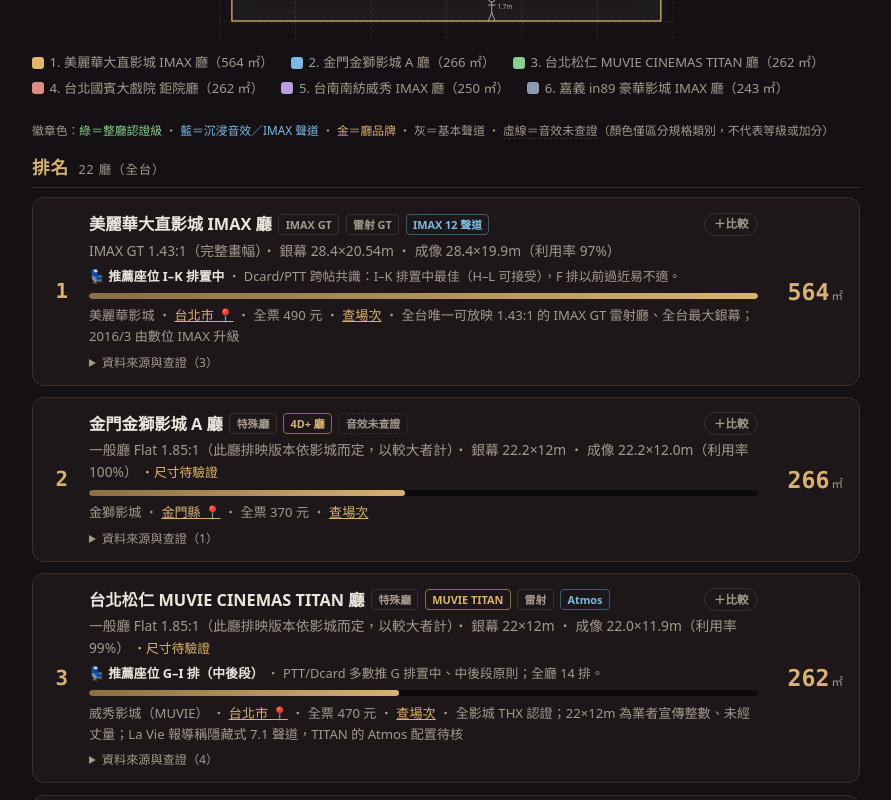
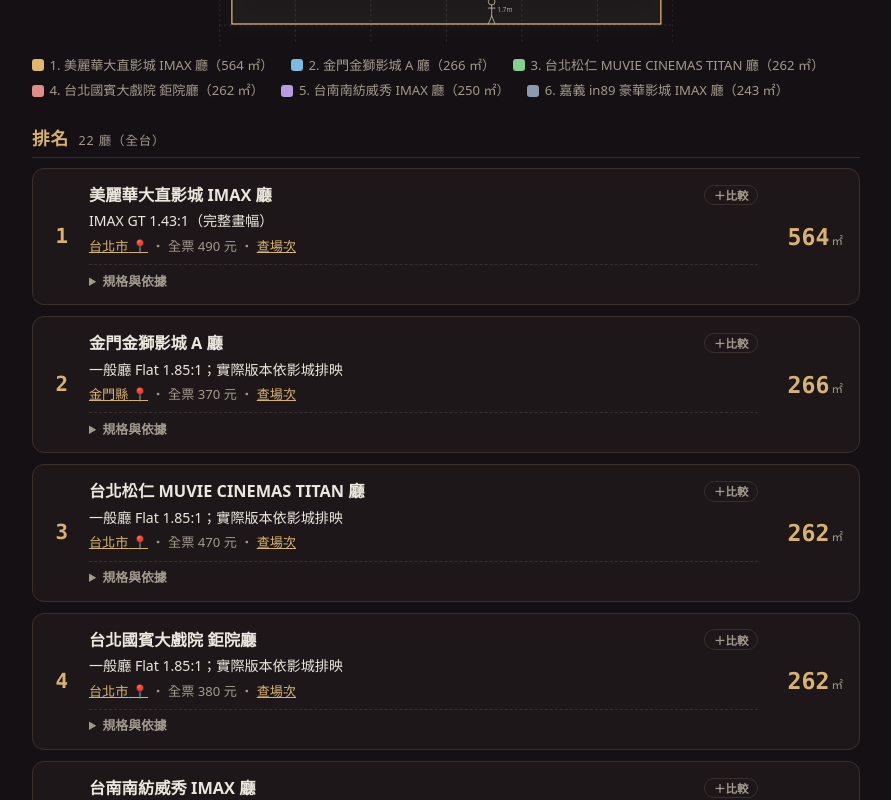
Before and after one commit to cowton0627/taiwan-theater, a React (Vite) app: page / in a window 1280 px wide. Shown: the part 900-1700 px from the top of the page, without its empty margins (194-1085 px from the left). Built offline with nearby package versions, Linux system fonts and the light colour scheme.

Commit message:
卡片資訊架構改版：漸進展開規格與評分依據

```diff
--- a/src/App.tsx
+++ b/src/App.tsx
@@ -1,4 +1,5 @@
 import { useEffect, useMemo, useRef, useState } from 'react';
+import type { ReactNode } from 'react';
 import screensData from './data/screens.json';
 import filmsData from './data/films.json';
 import { customVersion, fitFilm, fitImage } from './lib/fit';
@@ -100,31 +101,6 @@
   SURROUND_5_1: '音效未查證',
 };
 
-const AUDIO_TIER_CLASS: Record<AudioTier, string> = {
-  DOLBY_CINEMA: 'tier-cert',
-  DVA: 'tier-cert',
-  IMAX_12CH: 'tier-imax',
-  IMAX_5CH: 'tier-imax',
-  ATMOS: 'tier-atmos',
-  AURO_11_1: 'tier-atmos',
-  SURROUND_7_1: 'tier-basic',
-  SURROUND_5_1: 'tier-unknown',
-};
-
-/**
- * 音效層級徽章；與 hallCategory／brandLabel 重複時不重掛
- * （該情況由 categoryBadgeClass／brandBadgeClass 把既有徽章染成認證綠）
- */
-function AudioTierBadge({ s }: { s: Screen }) {
-  if (s.audioTier === 'DOLBY_CINEMA' && s.hallCategory === 'DOLBY_CINEMA') return null;
-  if (s.audioTier === 'DVA' && s.brandLabel === 'DVA') return null;
-  return (
-    <span className={`badge ${AUDIO_TIER_CLASS[s.audioTier]}`} title={s.audio}>
-      {AUDIO_TIER_LABELS[s.audioTier]}
-    </span>
-  );
-}
-
 /** 城市顯示：有地址時連到 Google Maps 搜尋，否則純文字 */
 function CityLink({ s }: { s: Screen }) {
   if (!s.address) return <>{s.city}</>;
@@ -164,16 +140,29 @@
   );
 }
 
-/** 杜比影院類別徽章＝整廳認證，染認證綠 */
-function categoryBadgeClass(s: Screen) {
-  return s.hallCategory === 'DOLBY_CINEMA' ? 'badge tier-cert' : 'badge';
+/** 廳型欄位合併類別與品牌，避免「杜比影院／Dolby Cinema」同義資訊重複。 */
+function hallTypeLabel(s: Screen) {
+  if (s.hallCategory === 'DOLBY_CINEMA') return '杜比影院';
+  if (s.brandLabel === 'DVA') return 'DVA 特殊廳';
+  if (s.brandLabel) return `${s.brandLabel}（${CATEGORY_LABELS[s.hallCategory]}）`;
+  return CATEGORY_LABELS[s.hallCategory];
 }
 
-/** DVA 品牌徽章＝認證級授權，染認證綠；其餘維持品牌金 */
-function brandBadgeClass(s: Screen) {
-  return s.brandLabel === 'DVA' || s.brandLabel === 'Dolby Cinema'
-    ? 'badge brand tier-cert'
-    : 'badge brand';
+function SpecField({
+  label,
+  children,
+  className = '',
+}: {
+  label: string;
+  children: ReactNode;
+  className?: string;
+}) {
+  return (
+    <div className={`spec-field ${className}`}>
+      <dt>{label}</dt>
+      <dd>{children}</dd>
+    </div>
+  );
 }
 
 /**
@@ -495,8 +484,6 @@
     });
   }, [fits, sortMode, scoreMap]);
 
-  const maxArea = fits[0]?.imageAreaM2 ?? 1;
-
   /** 尺寸未公布廳（單一清單；地區語意交給篩選器，避免多個「第 1 名」歧義） */
   const unsized = useMemo(() => pool.filter((s) => !isSized(s)), [pool]);
 
@@ -710,7 +697,8 @@
 	              得分卡（本站預設分值，公式透明可調）：可放映 1.43 +1 ・ 杜比影院認證 +1 ・ DVA 授權
 	              +0.5 ・ 沉浸音效 +1 ・ 雷射投影 +1（雙機／RGB 再 +0.5）・
 	              成像面積比例 0–2（＝2×成像÷範圍內最大成像）・ 放映本片最大畫幅版 +1（1.43 廳不重複計）。
-              未查證項目標「？」不扣分；網友口碑分（0–2）尚未接入。
+	              未查證項目標「？」不扣分；網友口碑分（0–2）尚未接入。{' '}
+	              <a href="#score-method">查看完整評分方式</a>
 	            </p>
           </div>
         )}
@@ -791,17 +779,6 @@
       )}
 
       {pool.length > 0 && (
-        <p className="badge-legend">
-          徽章色：<span className="lg-cert">綠＝整廳認證級</span> ・{' '}
-          <span className="lg-imax">藍＝沉浸音效／IMAX 聲道</span> ・{' '}
-          <span className="lg-brand">金＝廳品牌</span> ・{' '}
-          <span className="lg-basic">灰＝基本聲道</span> ・{' '}
-          <span className="lg-unknown">虛線＝音效未查證</span>
-          （顏色僅區分規格類別，不代表等級或加分）
-        </p>
-      )}
-
-      {pool.length > 0 && (
         <section className="region-group">
           <h2 className="region-title">
             排名
@@ -835,12 +812,12 @@
                 tabIndex={0}
 	                aria-pressed={selected.has(fit.screen.id)}
 	                onClick={(e) => {
-                  if ((e.target as HTMLElement).closest('a, details, summary')) return;
+	                  if ((e.target as HTMLElement).closest('a, button, input, details, summary')) return;
 	                  toggleSelect(fit.screen.id);
 	                }}
 	                onKeyDown={(e) => {
 	                  if (e.key !== 'Enter' && e.key !== ' ') return;
-                  if ((e.target as HTMLElement).closest('a, details, summary')) return;
+	                  if ((e.target as HTMLElement).closest('a, button, input, details, summary')) return;
                   e.preventDefault();
                   toggleSelect(fit.screen.id);
                 }}
@@ -849,26 +826,60 @@
 	                <div className="card-body">
 	                  <h3>
 	                    {fit.screen.name}
-                    <span className={categoryBadgeClass(fit.screen)}>
-                      {CATEGORY_LABELS[fit.screen.hallCategory]}
-                    </span>
-                    {fit.screen.brandLabel && (
-                      <span className={brandBadgeClass(fit.screen)}>{fit.screen.brandLabel}</span>
-                    )}
-                    {fit.screen.projection && (
-                      <span className="badge">{fit.screen.projection}</span>
-                    )}
-                    <AudioTierBadge s={fit.screen} />
-                    <span
+	                    <button
+	                      type="button"
 	                      className={
 	                        selected.has(fit.screen.id) ? 'compare-pill on' : 'compare-pill'
 	                      }
+	                      aria-pressed={selected.has(fit.screen.id)}
+	                      onClick={(e) => {
+	                        e.stopPropagation();
+	                        toggleSelect(fit.screen.id);
+	                      }}
 	                    >
 	                      {selected.has(fit.screen.id) ? '✓ 比較中' : '＋比較'}
+	                    </button>
+	                  </h3>
+	                  <p className="key-takeaway">
+	                    {fit.version.label}
+	                    {fit.versionFallback &&
+	                      fit.screen.hallCategory !== 'PREMIUM' &&
+	                      fit.screen.hallCategory !== 'STANDARD' &&
+	                      '；本片無此廳型專屬版本'}
+	                    {fit.versionUncertain && '；實際版本依影城排映'}
+	                  </p>
+	                  <p className="meta">
+	                    <CityLink s={fit.screen} /> ・{' '}
+	                    {fit.screen.priceNTD != null && (
+	                      <span className="price" title={fit.screen.priceNotes ?? '全票價僅供參考，不計入排序'}>
+	                        全票 {fit.screen.priceNTD} 元 ・{' '}
 	                      </span>
-                  </h3>
+	                    )}
+	                    {fit.screen.priceNTD == null && <span className="price">票價待確認 ・ </span>}
+	                    <a href={fit.screen.booking} target="_blank" rel="noreferrer">
+	                      查場次
+	                    </a>
+	                  </p>
+	                  <details className="evidence-fold">
+	                    <summary>規格與依據</summary>
+	                    <dl className="spec-grid">
+	                      <SpecField label="廳型">{hallTypeLabel(fit.screen)}</SpecField>
+	                      <SpecField label="投影">{fit.screen.projection ?? '未公布'}</SpecField>
+	                      <SpecField
+	                        label="音效"
+	                        className={fit.screen.audioTier === 'SURROUND_5_1' ? 'spec-unknown' : ''}
+	                      >
+	                        {AUDIO_TIER_LABELS[fit.screen.audioTier]}
+	                        {fit.screen.audio && `（${fit.screen.audio}）`}
+	                      </SpecField>
+	                    </dl>
 	                    <p className="dims">
-                    {fit.version.label}
+	                      銀幕 {fit.screen.widthM}×{fit.screen.heightM}m ・ 成像{' '}
+	                      {fit.imageWidthM.toFixed(1)}×{fit.imageHeightM.toFixed(1)}m ・ 銀幕利用率{' '}
+	                      {(fit.screenUsage * 100).toFixed(0)}%
+	                    </p>
+	                    <p className="evidence-note">
+	                      版本：{fit.version.label}
 	                      {fit.versionFallback &&
 	                        fit.screen.hallCategory !== 'PREMIUM' &&
 	                        fit.screen.hallCategory !== 'STANDARD' &&
@@ -876,16 +887,30 @@
 	                      {fit.versionUncertain && '（此廳排映版本依影城而定，以較大者計）'}
 	                      {fit.version.confidence === 'reported' && '（畫幅為媒體報導值）'}
 	                      {fit.version.confidence === 'expected' && '（畫幅未定，此為預期值）'}
-                    ・ 銀幕 {fit.screen.widthM}×{fit.screen.heightM}m ・ 成像{' '}
-                    {fit.imageWidthM.toFixed(1)}×{fit.imageHeightM.toFixed(1)}m（利用率{' '}
-                    {(fit.screenUsage * 100).toFixed(0)}%）
-                    {!fit.screen.verified && (
-                      <span className="unverified-note" title="尺寸為社群流傳值，尚未查證">
-                        {' '}
-                        ・尺寸待驗證
+	                    </p>
+	                    <p className="evidence-note">
+	                      查證狀態：
+	                      {fit.screen.verified ? '銀幕尺寸已查證' : '銀幕尺寸待驗證'}
+	                      {fit.screen.notes && ` ・ ${fit.screen.notes}`}
+	                    </p>
+	                    {sortMode === 'score' && scoreMap.get(fit.screen.id) && (
+	                      <div className="score-breakdown">
+	                        <div className="score-breakdown-head">
+	                          <strong>綜合評比分項</strong>
+	                          <a href="#score-method">評分方式</a>
+	                        </div>
+	                        <ul>
+	                          {scoreMap.get(fit.screen.id)!.items.map((it) => (
+	                            <li key={it.label}>
+	                              <span>{it.label}</span>
+	                              <span className={it.unknown ? 'score-unknown' : 'score-points'}>
+	                                {it.unknown ? '待確認' : it.pts > 0 ? `+${it.pts}` : '不加分'}
 	                              </span>
+	                            </li>
+	                          ))}
+	                        </ul>
+	                      </div>
 	                    )}
-                  </p>
 	                    {(fit.screen.bestRows || fit.screen.communityNotes) && (
 	                      <p className="community-line">
 	                        {fit.screen.bestRows && <strong>💺 推薦座位 {fit.screen.bestRows}</strong>}
@@ -893,33 +918,8 @@
 	                        {fit.screen.communityNotes}
 	                      </p>
 	                    )}
-                  {sortMode === 'score' && scoreMap.get(fit.screen.id) && (
-                    <p className="score-line">
-                      {scoreMap
-                        .get(fit.screen.id)!
-                        .items.map((it) => (it.unknown ? `${it.label}？` : `${it.label} +${it.pts}`))
-                        .join(' ・ ')}
-                    </p>
-                  )}
-                  <div className="bar-track">
-                    <div
-                      className="bar"
-                      style={{ width: `${(fit.imageAreaM2 / maxArea) * 100}%` }}
-                    />
-                  </div>
-                  <p className="meta">
-                    {fit.screen.chain} ・ <CityLink s={fit.screen} /> ・{' '}
-                    {fit.screen.priceNTD != null && (
-                      <span className="price" title={fit.screen.priceNotes ?? '全票價僅供參考，不計入排序'}>
-                        全票 {fit.screen.priceNTD} 元 ・{' '}
-                      </span>
-                    )}
-                    <a href={fit.screen.booking} target="_blank" rel="noreferrer">
-                      查場次
-                    </a>
-                    {fit.screen.notes && ` ・ ${fit.screen.notes}`}
-                  </p>
 	                    <SourcesFold sources={fit.screen.sources} />
+	                  </details>
 	                </div>
                 {sortMode === 'score' ? (
                   <div className="card-area" title="綜合得分（口碑分尚未接入）">
@@ -971,22 +971,35 @@
 	                <div className="card-body">
 	                  <h3>
 	                    {s.name}
-                    <span className={categoryBadgeClass(s)}>{CATEGORY_LABELS[s.hallCategory]}</span>
-                    {s.brandLabel && <span className={brandBadgeClass(s)}>{s.brandLabel}</span>}
-                    {s.projection && <span className="badge">{s.projection}</span>}
-                    <AudioTierBadge s={s} />
-                    <span className="badge unverified">尺寸未公布</span>
 	                  </h3>
+	                  <p className="key-takeaway">銀幕尺寸尚未公布，暫不納入成像排名</p>
 	                  <p className="meta">
-                    未納入成像排名 ・ {s.chain} ・ <CityLink s={s} /> ・{' '}
+	                    <CityLink s={s} /> ・{' '}
 	                    {s.priceNTD != null && (
 	                      <span className="price" title={s.priceNotes ?? '全票價僅供參考，不計入排序'}>
 	                        全票 {s.priceNTD} 元 ・{' '}
 	                      </span>
 	                    )}
+	                    {s.priceNTD == null && <span className="price">票價待確認 ・ </span>}
 	                    <a href={s.booking} target="_blank" rel="noreferrer">
 	                      查場次
 	                    </a>
+	                  </p>
+	                  <details className="evidence-fold">
+	                    <summary>規格與依據</summary>
+	                    <dl className="spec-grid">
+	                      <SpecField label="廳型">{hallTypeLabel(s)}</SpecField>
+	                      <SpecField label="投影">{s.projection ?? '未公布'}</SpecField>
+	                      <SpecField
+	                        label="音效"
+	                        className={s.audioTier === 'SURROUND_5_1' ? 'spec-unknown' : ''}
+	                      >
+	                        {AUDIO_TIER_LABELS[s.audioTier]}
+	                        {s.audio && `（${s.audio}）`}
+	                      </SpecField>
+	                    </dl>
+	                    <p className="evidence-note">
+	                      查證狀態：銀幕尺寸尚無可核對資料
 	                      {s.notes && ` ・ ${s.notes}`}
 	                    </p>
 	                    {(s.bestRows || s.communityNotes) && (
@@ -997,6 +1010,7 @@
 	                      </p>
 	                    )}
 	                    <SourcesFold sources={s.sources} />
+	                  </details>
 	                </div>
               </article>
                 ))}
@@ -1014,7 +1028,9 @@
           <li>來源優先序：官方（官網／官方文件）＞ 2025 後媒體 ＞ 論壇整理與實測；每筆資料附來源，點各卡片「資料來源與查證」可見。</li>
           <li>查證原則：尺寸經官方公布或丈量才標已驗證；查不到的音效標「音效未查證」、不硬填；來源衝突並列各說法不隱藏。</li>
           <li>票價為平日 2D 全票參考值（含查價時點），不計入任何排序。</li>
-          <li>音效層級與綜合評比分值為本站預設（見排序說明），非實測音質。</li>
+	          <li id="score-method">
+	            評分方式：綜合評比由格式能力、認證、沉浸音效、投影、目前範圍內的成像面積比例與本片版本逐項加總；未知資料標「待確認」且不視為較差，相關能力不重複計分，口碑分尚未接入。各卡展開「規格與依據」可看實際加分與來源；分數是本站透明的決策輔助，不是實測音質。
+	          </li>
         </ul>
       </section>
 
--- a/src/index.css
+++ b/src/index.css
@@ -483,6 +483,7 @@
 /* 比較 affordance pill（U-3） */
 .compare-pill {
   margin-left: auto;
+  background: transparent;
   font-size: 0.72rem;
   font-weight: 600;
   border: 1px solid var(--border);
@@ -490,6 +491,7 @@
   padding: 0.08rem 0.55rem;
   color: var(--muted);
   white-space: nowrap;
+  cursor: pointer;
 }
 
 .card.selectable:hover .compare-pill {
@@ -589,6 +591,109 @@
   color: var(--muted);
 }
 
+/* 第一層只留一般觀眾可直接做決定的一句結論。 */
+.key-takeaway {
+  margin: 0.05rem 0 0.2rem;
+  font-size: 0.88rem;
+  color: var(--text);
+}
+
+/* roadmap 32＋34：技術規格、計分與來源統一收進同一層漸進展開。 */
+.evidence-fold {
+  margin-top: 0.45rem;
+  border-top: 1px dashed var(--border);
+  padding-top: 0.35rem;
+  font-size: 0.8rem;
+  color: var(--muted);
+}
+
+.evidence-fold > summary {
+  width: fit-content;
+  cursor: pointer;
+  color: var(--muted);
+  font-weight: 600;
+}
+
+.evidence-fold[open] > summary {
+  margin-bottom: 0.45rem;
+  color: var(--text);
+}
+
+.spec-grid {
+  display: grid;
+  grid-template-columns: repeat(3, minmax(0, 1fr));
+  gap: 0.4rem;
+  margin: 0 0 0.45rem;
+}
+
+.spec-field {
+  min-width: 0;
+  padding: 0.4rem 0.5rem;
+  border: 1px solid var(--border);
+  border-radius: 7px;
+  background: rgba(0, 0, 0, 0.14);
+}
+
+.spec-field dt {
+  font-size: 0.68rem;
+  color: var(--muted);
+}
+
+.spec-field dd {
+  margin: 0;
+  color: var(--text);
+  overflow-wrap: anywhere;
+}
+
+.spec-field.spec-unknown dd {
+  color: var(--muted);
+}
+
+.evidence-note {
+  margin: 0.2rem 0;
+}
+
+.score-breakdown {
+  margin-top: 0.55rem;
+  padding: 0.5rem 0.6rem;
+  border-left: 2px solid var(--gold-dim);
+  background: rgba(216, 178, 114, 0.05);
+}
+
+.score-breakdown-head,
+.score-breakdown li {
+  display: flex;
+  justify-content: space-between;
+  gap: 0.8rem;
+}
+
+.score-breakdown-head a {
+  color: var(--accent);
+  font-weight: 400;
+}
+
+.score-breakdown ul {
+  list-style: none;
+  margin: 0.3rem 0 0;
+  padding: 0;
+}
+
+.score-breakdown li {
+  padding: 0.1rem 0;
+  border-top: 1px solid rgba(58, 47, 45, 0.55);
+}
+
+.score-points {
+  color: var(--gold);
+  font-weight: 600;
+  white-space: nowrap;
+}
+
+.score-unknown {
+  color: var(--muted);
+  white-space: nowrap;
+}
+
 .dims strong {
   color: var(--text);
 }
@@ -673,11 +778,15 @@
     margin-left: auto;
     min-width: 0;
   }
+
+  .spec-grid {
+    grid-template-columns: 1fr;
+  }
 }
 
 /* 資料來源與查證展開區（roadmap 33） */
 .sources-fold {
-  margin-top: 0.35rem;
+  margin-top: 0.5rem;
   font-size: 0.76rem;
 }
 
```
Also changed, not shown: 1 other file (tests, documents, lock files or other folders). Lines whose indentation alone changed are shown as unchanged.
